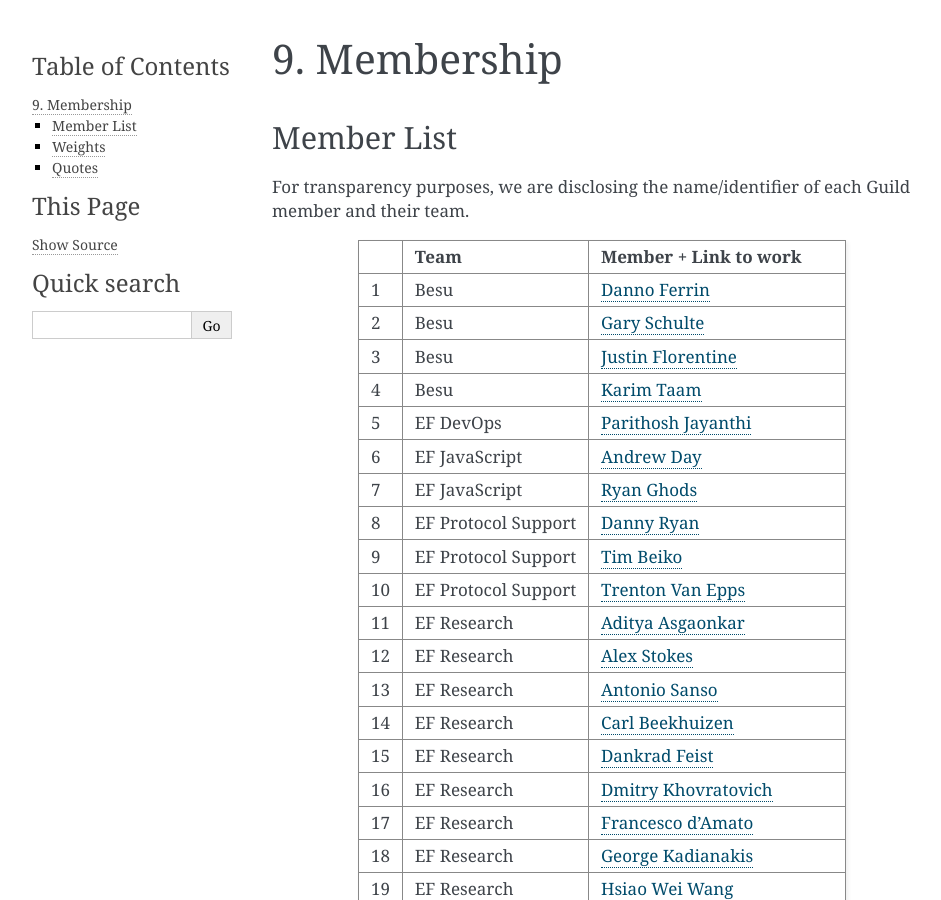
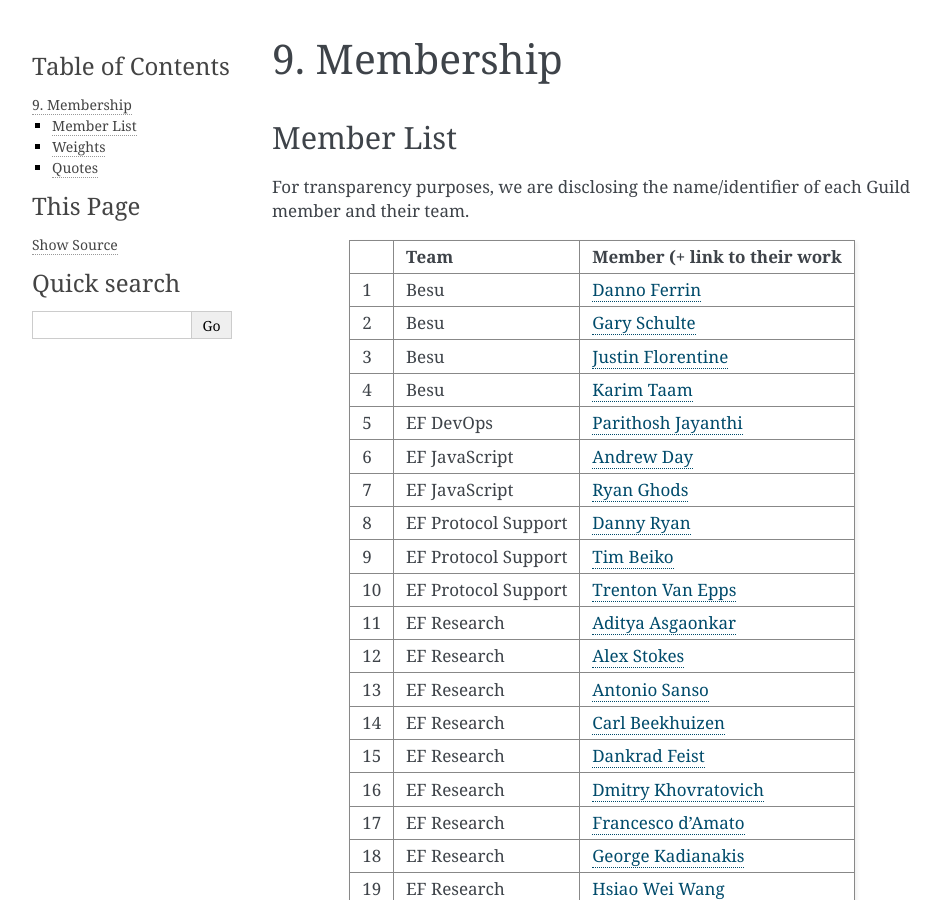
Before and after one commit to protocolguild/documentation, a Sphinx documentation site: the page built from docs/9-membership.md, in a window 1280 px wide and 900 px high. Shown: the whole window, without its empty margins (148-1089 px from the left). Built offline with Sphinx 7.4.7, drawn with Linux system fonts in a browser that asks for light colours.

Commit message:
update header of table

```diff
--- a/docs/9-membership.md
+++ b/docs/9-membership.md
@@ -3,7 +3,7 @@
 
 For transparency purposes, we are disclosing the name/identifier of each Guild member and their team.
 
-|      | Team  |                Member + Link to work |
+|      | Team  |                Member (+ link to their work |
 | ---:         |        :--- |        :--- |
 | 1 | Besu | [Danno Ferrin](https://github.com/shemnon/) |
 | 2 | Besu | [Gary Schulte](https://github.com/garyschulte/) |
```
